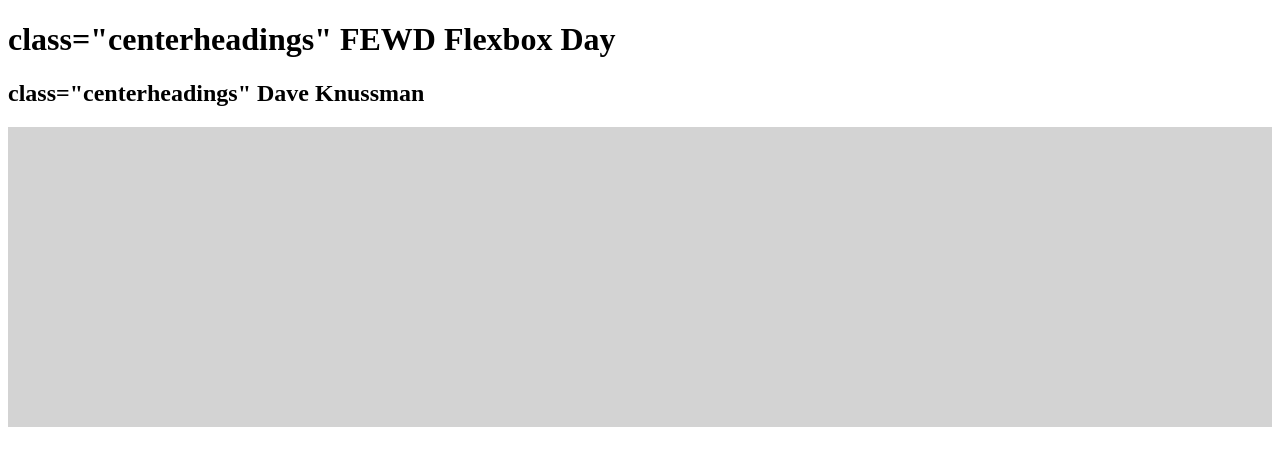
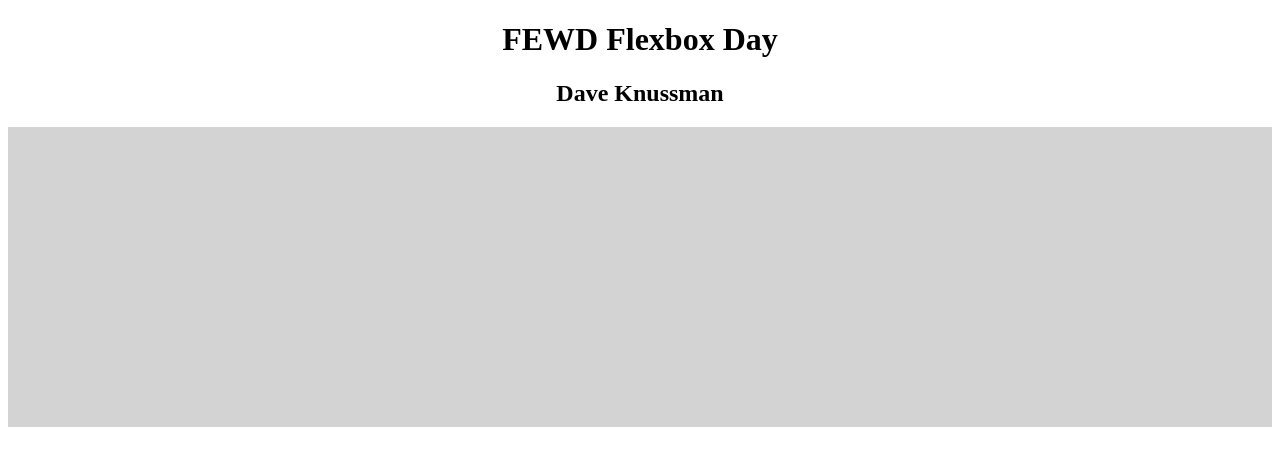
Before and after one commit to daveknussman/fewd-flexbox, a plain HTML site: page index.html in a window 1280 px wide. Drawn offline with Linux system fonts and the light colour scheme.

Commit message:
title and heading center

```diff
--- a/index.html
+++ b/index.html
@@ -4,11 +4,11 @@
     <meta charset="UTF-8">
     <meta name="viewport" content="width=device-width, initial-scale=1.0">
     <meta http-equiv="X-UA-Compatible" content="ie=edge">
-    <title>Document</title>
+    <title>We're doing Flexboxes!!!</title>
     <link rel="stylesheet" type="text/css" href="css/site.css">
 </head>
-<h1>class="centerheadings" FEWD Flexbox Day</h1>
-<h2>class="centerheadings" Dave Knussman</h2>
+<h1 class="centerheadings"> FEWD Flexbox Day</h1>
+<h2 class="centerheadings"> Dave Knussman</h2>
 <body>
     <div class="container">
         <div class="box"></div>
```
